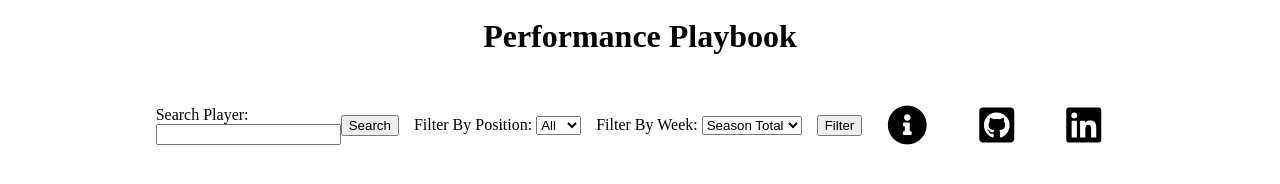
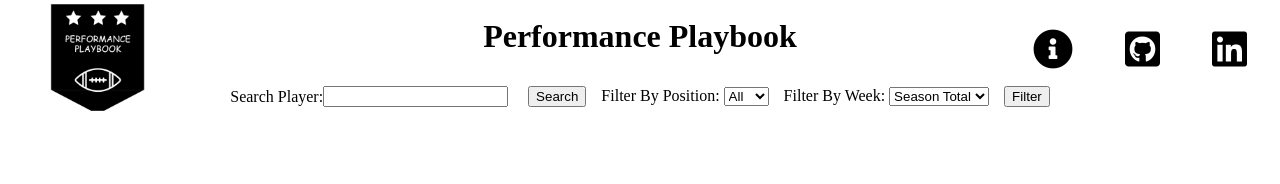
Before and after one commit to aciffone23/Fantasy-Football-Stat-Tracker, a website built with webpack: page index.html in a window 1280 px wide. Built offline with nearby package versions, Linux system fonts and the light colour scheme; no server answers.

Commit message:
added a project name logo in top left, moved the icons to the top right, lined up nav bar properly

```diff
--- a/index.html
+++ b/index.html
@@ -9,23 +9,13 @@
         <script src="https://d3js.org/d3.v7.min.js"></script>
         <link href="./dist/main.css" rel="stylesheet">
         <script src="./dist/main.js"></script>
-        <!-- <script src="./src/scripts/filter.js" type="module"></script>
-        <script src="./src/scripts/lineChart.js" type="module"></script>
-        <script src="./src/scripts/modals.js" type="module"></script> -->
-
-
 
 
     </head>
     <body>
         <div class="header">
             <h1>Performance Playbook</h1>
-            <!-- <nav>
-                <a id="info-modal"><i class="fas fa-info-circle"></i></a>
-                <a target="_blank" href="https://github.com/aciffone23"><i class="fab fa-github-square"></i></a>
-                <a target="_blank" href="https://www.linkedin.com/in/angelo-ciffone-8a8645248/"><i class="fab fa-linkedin"></i></a>
-            </nav>
-        </div> -->
+            <img src="imgs/PERFORMANCE PLAYBOOK.png" alt="my logo" class="logo-img resized">
             <nav>
                 <div class="form-container">
                     <form id="search-player">
@@ -81,7 +71,6 @@
                 </div>
             </nav>
 
-
         </div>
 
         <div id="player-stats-container"></div>
--- a/src/scripts/lineChart.js
+++ b/src/scripts/lineChart.js
@@ -1,7 +1,6 @@
 
 //dimensions and margins for chart
 export function lineChart(data, topPlayerData) {
-    // console.log("Top Player Data:", topPlayerData);
     const margin = { top: 70, right: 30, bottom: 40, left: 100 };
     const width = 600 - margin.left - margin.right;
     const height = 500 - margin.top - margin.bottom;
--- a/src/styles/example.scss
+++ b/src/styles/example.scss
@@ -3,6 +3,7 @@
   justify-content: center;
   align-items: center;
   flex-direction: column;
+//   font-style;
 }
 
 .header h1 {
@@ -16,6 +17,32 @@ nav {
     margin-top: 10px;
 }
 
+.logo-img {
+    width: 175px; /* Change this value to your desired size */
+    height: 175px; /* Change this value to your desired size */
+    position: absolute;
+    top: 0x;
+    left: 10px;
+    z-index: -1;
+}
+
+#search-player {
+    display: flex;
+    align-items: center;
+  }
+
+  #search-player label {
+    display: flex;
+    align-items: center;
+  }
+
+  #search-player input[type="text"] {
+    margin-right: 10px;
+  }
+
+  #search-player input[type="submit"] {
+    margin-left: 10px;
+  }
 
 .fab {
     color: black;
@@ -31,10 +58,11 @@ nav {
     box-shadow: 0 0 10px grey;
 }
 
-// #search-player {
-//     display: flex;
-//     align-items: center;
-// }
+.icon-container {
+    position: absolute;
+    top: 10px;
+    right: 10px;
+}
 
 .form-container {
     display: flex;
```
Also changed, not shown: src/index.js (+2 -9 lines), dist/main.css, dist/main.js, imgs/PERFORMANCE PLAYBOOK.png (added).
